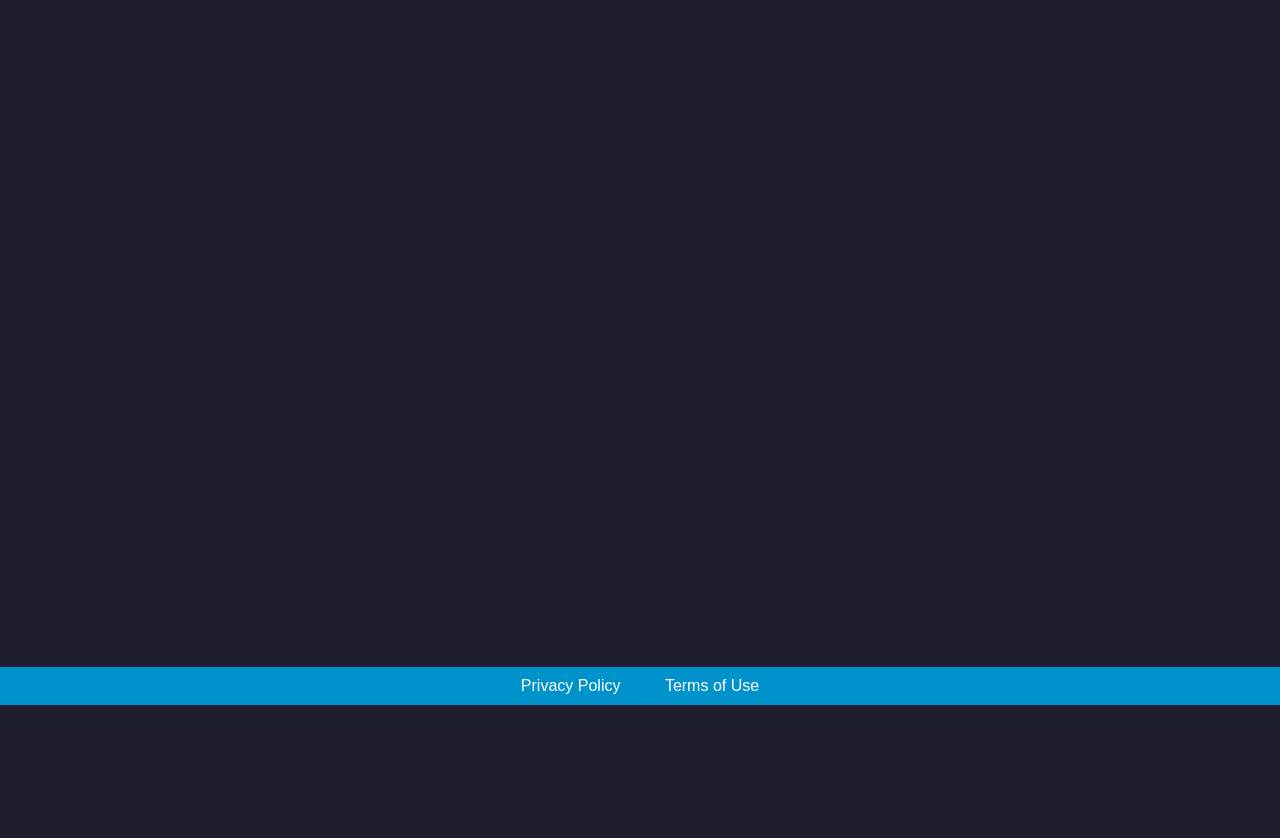
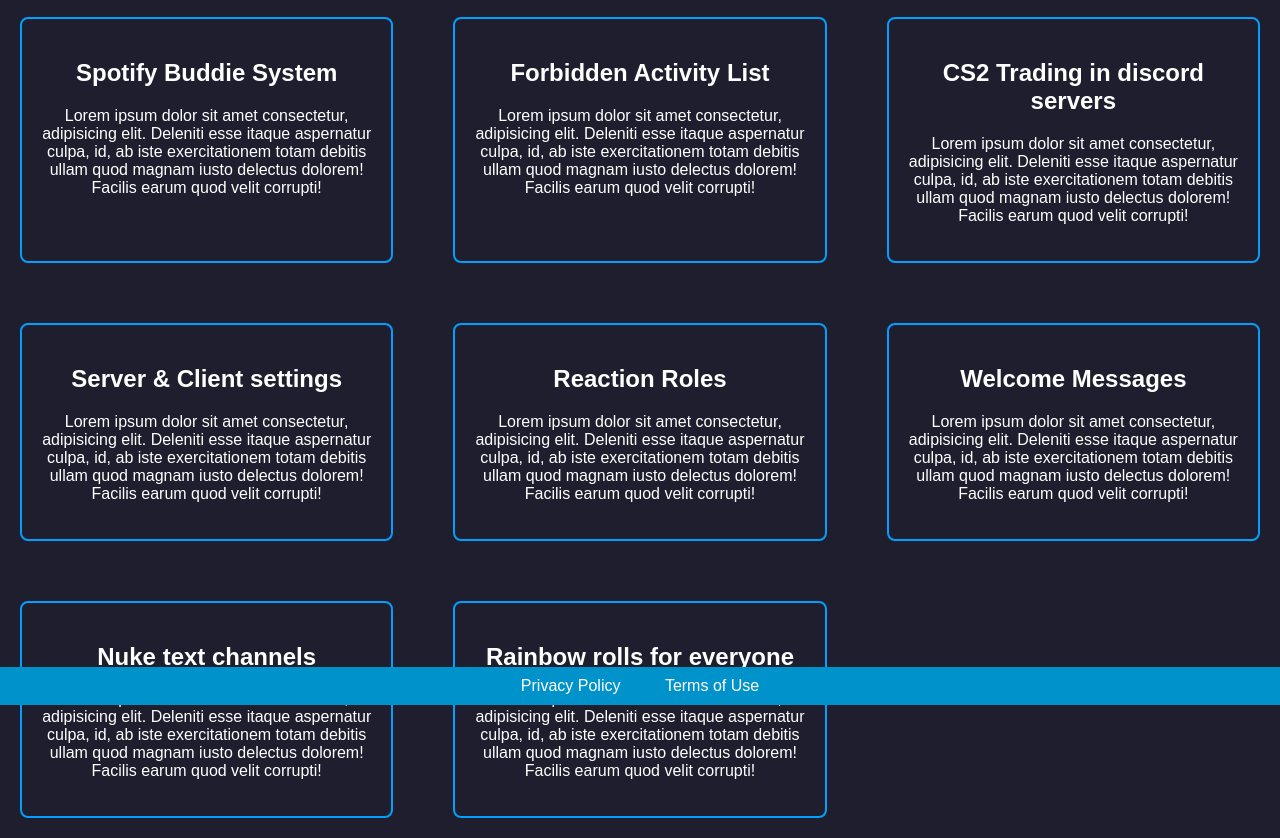
Before and after one commit to KirbyTheCrab/twdl.app, a website: page ds_website/View/index.html in a window 1280 px wide. Shown: the part 95-933 px from the top of the page. Before the commit the page ends 800 px from the top, so only its background shows below. Drawn offline with Linux system fonts and the light colour scheme; no server answers.

Commit message:
Visual updates

```diff
--- a/ds_website/View/index.html
+++ b/ds_website/View/index.html
@@ -1,5 +1,6 @@
 <!DOCTYPE html>
 <html lang="en">
+<title>TWDL - Login</title>
 
 <head>
   <meta charset="UTF-8" />
@@ -18,6 +19,58 @@
   <div id="guildList" class="bot-stats"></div>
   <!-- <script src="/js/login/fetch/dsBot.js"></script> -->
 
+  <div class="mainFeatureDiv">
+    <div class="featureDiv">
+      <h2>Spotify Buddie System</h2>
+      <p>Lorem ipsum dolor sit amet consectetur, adipisicing elit. Deleniti esse itaque aspernatur culpa, id, ab iste
+        exercitationem totam debitis ullam quod magnam iusto delectus dolorem! Facilis earum quod velit corrupti!</p>
+    </div>
+
+    <div class="featureDiv">
+      <h2>Forbidden Activity List</h2>
+      <p>Lorem ipsum dolor sit amet consectetur, adipisicing elit. Deleniti esse itaque aspernatur culpa, id, ab iste
+        exercitationem totam debitis ullam quod magnam iusto delectus dolorem! Facilis earum quod velit corrupti!</p>
+    </div>
+
+    <div class="featureDiv">
+      <h2>CS2 Trading in discord servers</h2>
+      <p>Lorem ipsum dolor sit amet consectetur, adipisicing elit. Deleniti esse itaque aspernatur culpa, id, ab iste
+        exercitationem totam debitis ullam quod magnam iusto delectus dolorem! Facilis earum quod velit corrupti!</p>
+    </div>
+
+    <div class="featureDiv">
+      <h2>Server & Client settings</h2>
+      <p>Lorem ipsum dolor sit amet consectetur, adipisicing elit. Deleniti esse itaque aspernatur culpa, id, ab iste
+        exercitationem totam debitis ullam quod magnam iusto delectus dolorem! Facilis earum quod velit corrupti!</p>
+    </div>
+
+    <div class="featureDiv">
+      <h2>Reaction Roles</h2>
+      <p>Lorem ipsum dolor sit amet consectetur, adipisicing elit. Deleniti esse itaque aspernatur culpa, id, ab iste
+        exercitationem totam debitis ullam quod magnam iusto delectus dolorem! Facilis earum quod velit corrupti!</p>
+    </div>
+
+    <div class="featureDiv">
+      <h2>Welcome Messages</h2>
+      <p>Lorem ipsum dolor sit amet consectetur, adipisicing elit. Deleniti esse itaque aspernatur culpa, id, ab iste
+        exercitationem totam debitis ullam quod magnam iusto delectus dolorem! Facilis earum quod velit corrupti!</p>
+    </div>
+
+    <div class="featureDiv">
+      <h2>Nuke text channels</h2>
+      <p>Lorem ipsum dolor sit amet consectetur, adipisicing elit. Deleniti esse itaque aspernatur culpa, id, ab iste
+        exercitationem totam debitis ullam quod magnam iusto delectus dolorem! Facilis earum quod velit corrupti!</p>
+    </div>
+
+    <div class="featureDiv">
+      <h2>Rainbow rolls for everyone</h2>
+      <p>Lorem ipsum dolor sit amet consectetur, adipisicing elit. Deleniti esse itaque aspernatur culpa, id, ab iste
+        exercitationem totam debitis ullam quod magnam iusto delectus dolorem! Facilis earum quod velit corrupti!</p>
+    </div>
+  </div>
+  </div>
+
+
   <footer>
     <div id="footer"></div>
   </footer>
--- a/ds_website/View/template/footer.html
+++ b/ds_website/View/template/footer.html
@@ -3,7 +3,7 @@
 </head>
 
 <footer class="footer">
-  <a href="#privacyPolicy"><li class="footer-li">Privacy Policy</li></a>
+  <a href="/privacyPolicy"><li class="footer-li">Privacy Policy</li></a>
 
-  <a href="#termsOfUse"><li class="footer-li">Terms of Use</li></a>
+  <a href="/termsOfUse"><li class="footer-li">Terms of Use</li></a>
 </footer>
--- a/ds_website/View/template/navbar.html
+++ b/ds_website/View/template/navbar.html
@@ -26,12 +26,12 @@
       <li>Login</li>
     </a>
 
-    <a
+    <!-- <a
       href="https://docs.google.com/forms/d/e/1FAIpQLSfbAmd82sZijCsxwF1aM29jpre4n9kYDzhH9rv_hy7Wg25ByA/viewform?usp=dialog">
       <li>
         Survey
       </li>
-    </a>
+    </a> -->
   </ul>
   <div id="user-card" class="user-card"></div>
 </nav>
--- a/ds_website/index.js
+++ b/ds_website/index.js
@@ -147,7 +147,13 @@
     return res.redirect("/user-not-logged-in");
   }
 }
+app.get("/privacyPolicy", (req, res) => {
+  return res.sendFile(join(__dirname, "View/template/privacyPolicy.html"))
+});
 
+app.get("/termsOfUse", (req, res) => {
+  return res.sendFile(join(__dirname, "View/template/tnc.html"))
+})
 app.get("/status", (req, res) => {
   return res.sendFile(join(__dirname, "View/template/status.html"));
 });
--- a/ds_website/public/css/index-style.css
+++ b/ds_website/public/css/index-style.css
@@ -0,0 +1,27 @@
+.mainFeatureDiv {
+  display: grid;
+  grid-template-columns: repeat(3, 1fr);
+  gap: 20px;
+}
+
+.featureDiv {
+  margin: 20px;
+  padding: 20px;
+  border-radius: 8px;
+  text-align: center;
+  border: solid 2px #029FFC;
+  transition: 0.5s;
+}
+
+.featureDiv:hover{
+  background-color: white;
+  color: black;
+  transition: 0.s;
+}
+
+.banner {
+  width: 99vw;
+  height: 300px;
+  object-fit: cover;
+  display: block;
+}
--- a/ds_website/public/css/universal-style.css
+++ b/ds_website/public/css/universal-style.css
@@ -174,3 +174,10 @@
 .file-icon {
   font-size: 18px;
 }
+
+.login-btn{
+  color: white;
+  background-color: #0092ca;
+  padding: 10px;
+  border-radius: 10px;
+}
```
Also changed, not shown: ds_website/View/template/privacyPolicy.html (+4 -0 lines), ds_website/View/template/tnc.html (+4 -0 lines), ds_website/View/template/user-not-logged-in.html (+1 -1 lines).
